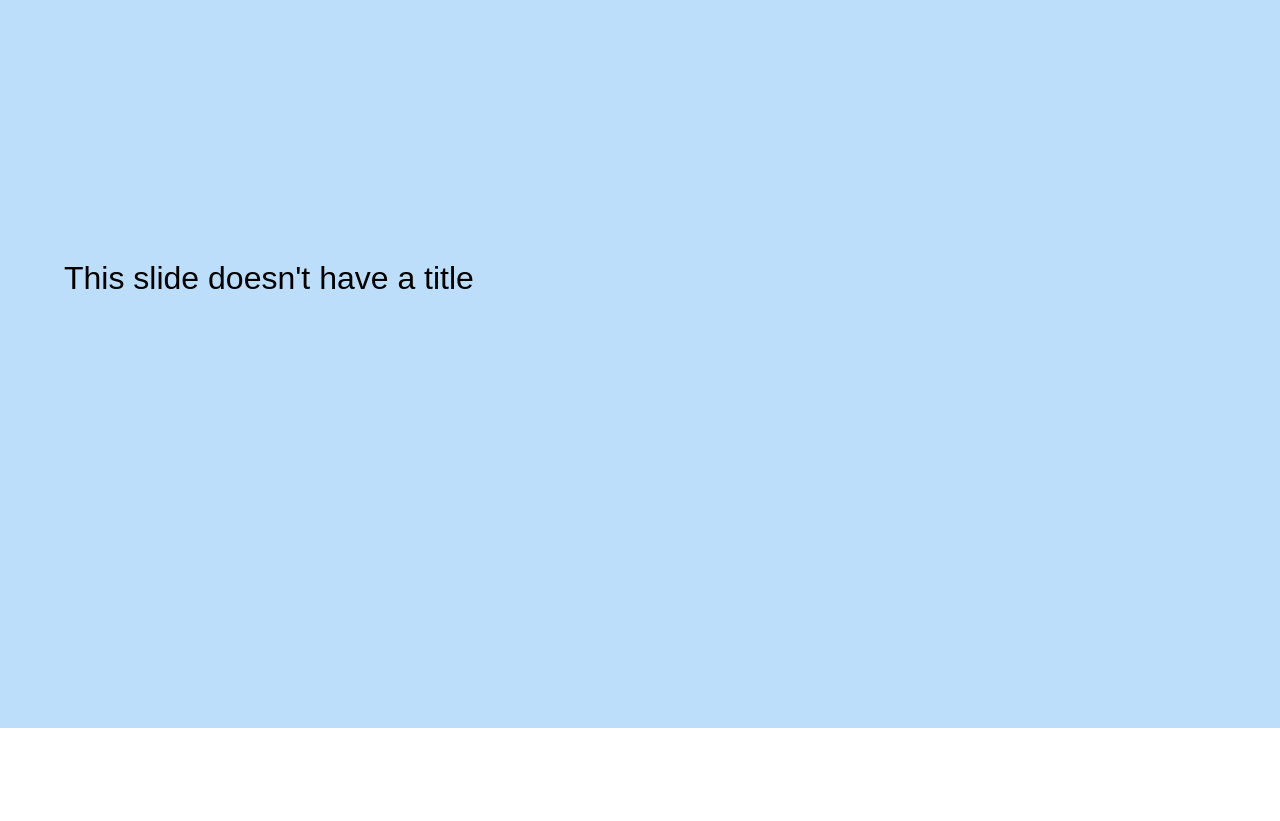
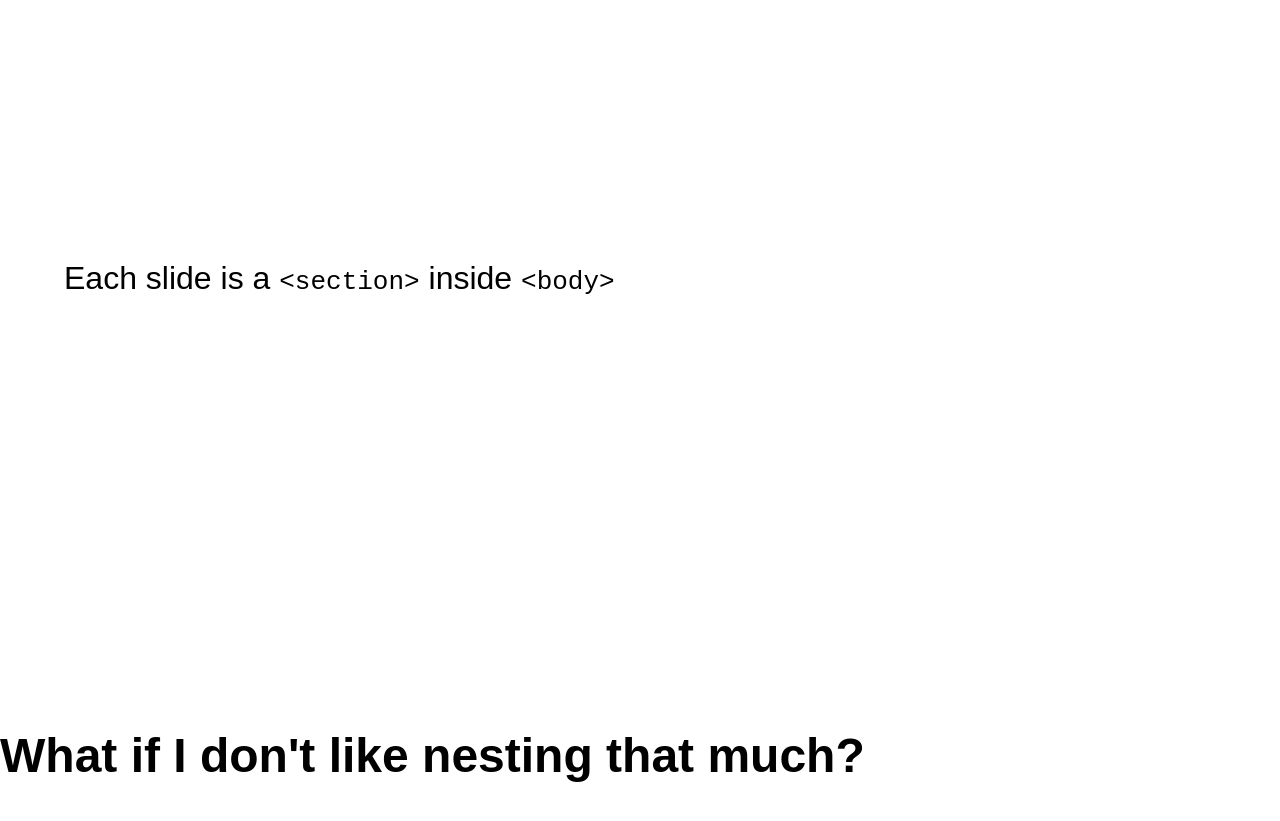
Before and after one commit to szymonrw/sroo, a Jekyll site: the page index.html, which Jekyll copies as it is, in a window 1280 px wide and 900 px high, scrolled down 2872 px. Shown: the top 821 px of the window. Built offline with Jekyll 4.4.1, drawn with Linux system fonts in a browser that asks for light colours; Markdown is read by kramdown in place of the engine named in the settings; before the commit the page ends 3600 px from its top, so only the background shows below that; some of the changed text lies outside the part shown.

```diff
--- a/index.html
+++ b/index.html
@@ -8,29 +8,37 @@
     <link rel="stylesheet" type="text/css" href="slideshow-bob.css" />
   </head>
   <body>
-    <section style="background-color: #abcdef">
+    <section>
+      <h1>Welcome to Slideshow Bob!</h1>
+      <div>
+        <p>
+          &lt;<a href="http://github.com/santamon/slideshow-bob">github.com/santamon/slideshow-bob</a>&gt;
+        </p>
+        <p>Hit space to continue</p>
+      </div>
+    </section>
+    <section>
       <h1>What it is actually?</h1>
       <p>Slideshow Bob takes simple well-formatted HTML document and
-      turns it to nice navigable slides.</p>
+        turns it to nice navigable slides.</p>
     </section>
-    <section style="background-color: #bcdefa" id="sl2">
+    <section>
       <h1>How to navigate through slides?</h1>
       <p>Navigate through slides using arrows: up/down between slides
-      and left/right between subslides.</p>
+        and left/right between subslides.</p>
+      <p>With Spacebar you'll travel through all slides and subslides.</p>
     </section>
-    <section style="background-color: #cdefab">
+    <section>
       <h1>How to prepare slides?</h1>
       <p>Each slide is a <code>&lt;section&gt;</code>
       inside <code>&lt;body&gt;</code></p>
       <p>Each slide consist of (optional) <code>&lt;h1&gt;</code>
-        header. Any nodes that will follow will be presented as sub-slides.</p>
+        header. Any nodes that follow will be presented as sub-slides.</p>
     </section>
-    <section style="background-color: #bcdefa">
-      <p>This slide doesn't have a title</p>
-      <p>But it have several subsections.</p>
-      <p>Like this..</p>
-      <p>..., this, ...</p>
-      <p>... and THIS!</p>
+    <section>
+      <h1>What if I don't like nesting that much?</h1>
+      <p>Oh, Slideshow Bob will do that for
+        you. See <a href="flat.html">this</a> for example.</p>
     </section>
   </body>
 </html>
```
Also changed, not shown: flat.md (+7 -0 lines).
